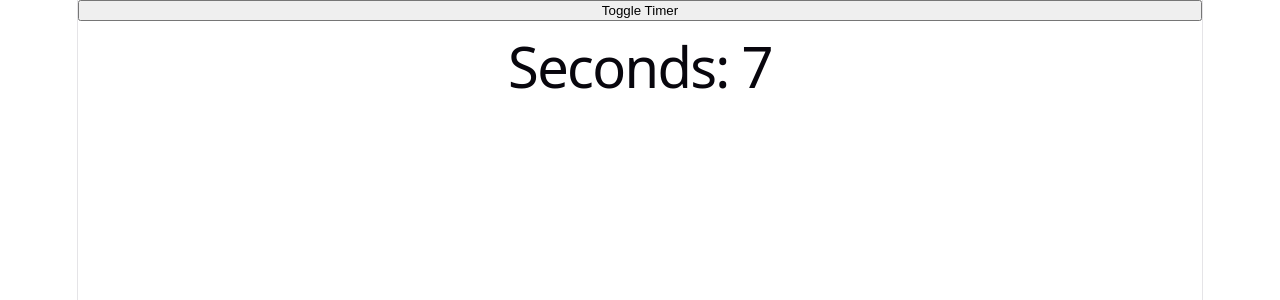
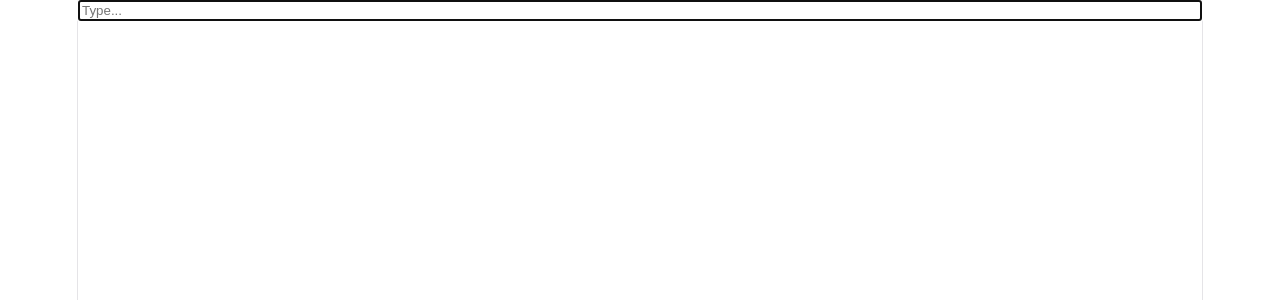
Before and after one commit to RameshRaveendran/reactc, a React (Vite) app: page / in a window 1280 px wide. Shown: the top 300 px of the page. Built offline with nearby package versions, Linux system fonts and the light colour scheme.

Commit message:
use ref effects

```diff
--- a/src/App.jsx
+++ b/src/App.jsx
@@ -1,24 +1,24 @@
-import { useState } from "react";
-import Timer from "./Timer";
+import {
+  useRef,
+  useEffect
+} from "react";
 
 function App() {
-  const [showTimer, setShowTimer] =
-    useState(true);
+
+  const inputRef =
+    useRef(null);
+
+  useEffect(() => {
+
+    inputRef.current.focus();
+
+  }, []);
 
   return (
-    <>
-      <button
-        onClick={() =>
-          setShowTimer(
-            !showTimer
-          )
-        }
-      >
-        Toggle Timer
-      </button>
-
-      {showTimer && <Timer />}
-    </>
+    <input
+      ref={inputRef}
+      placeholder="Type..."
+    />
   );
 }
 
```
